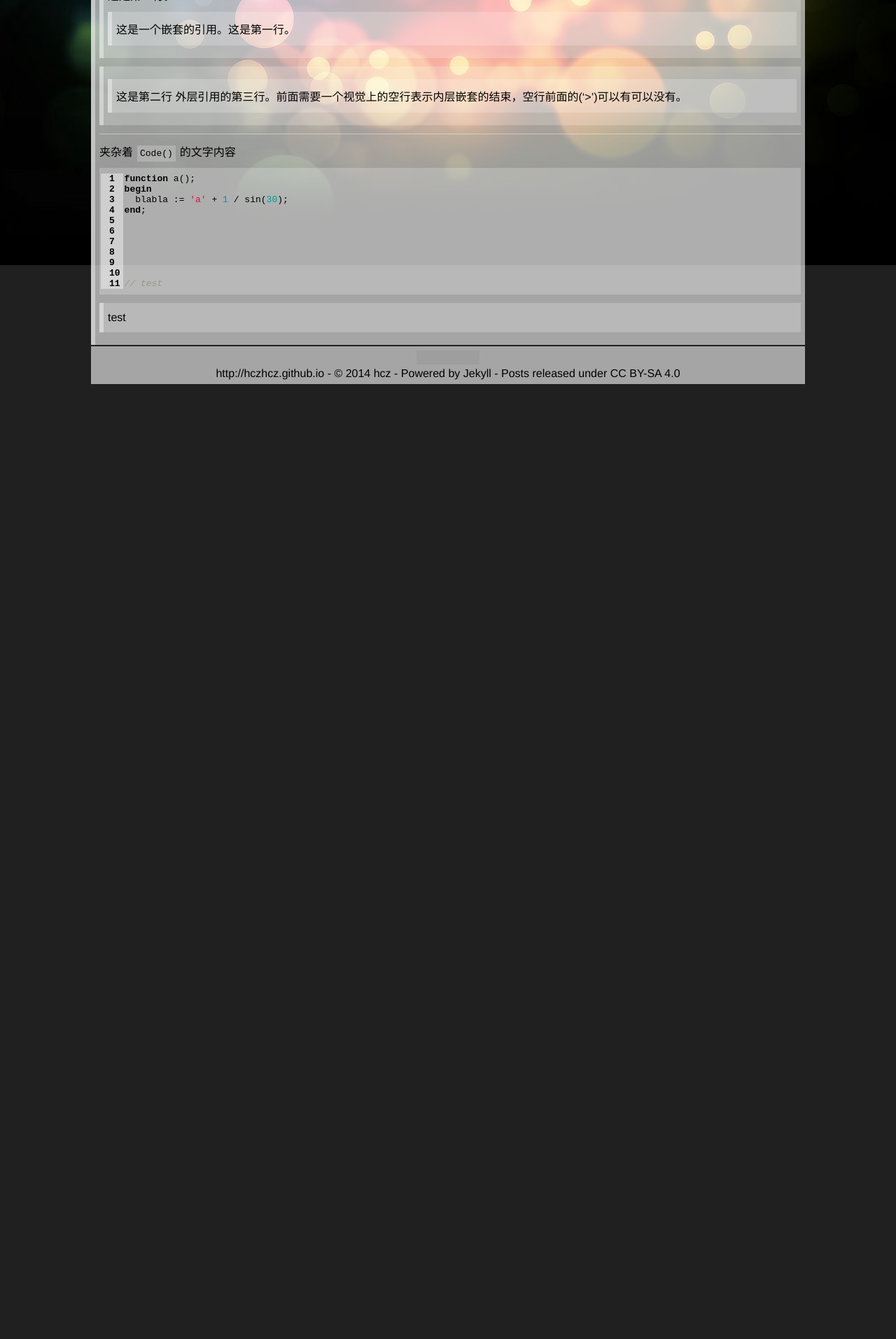
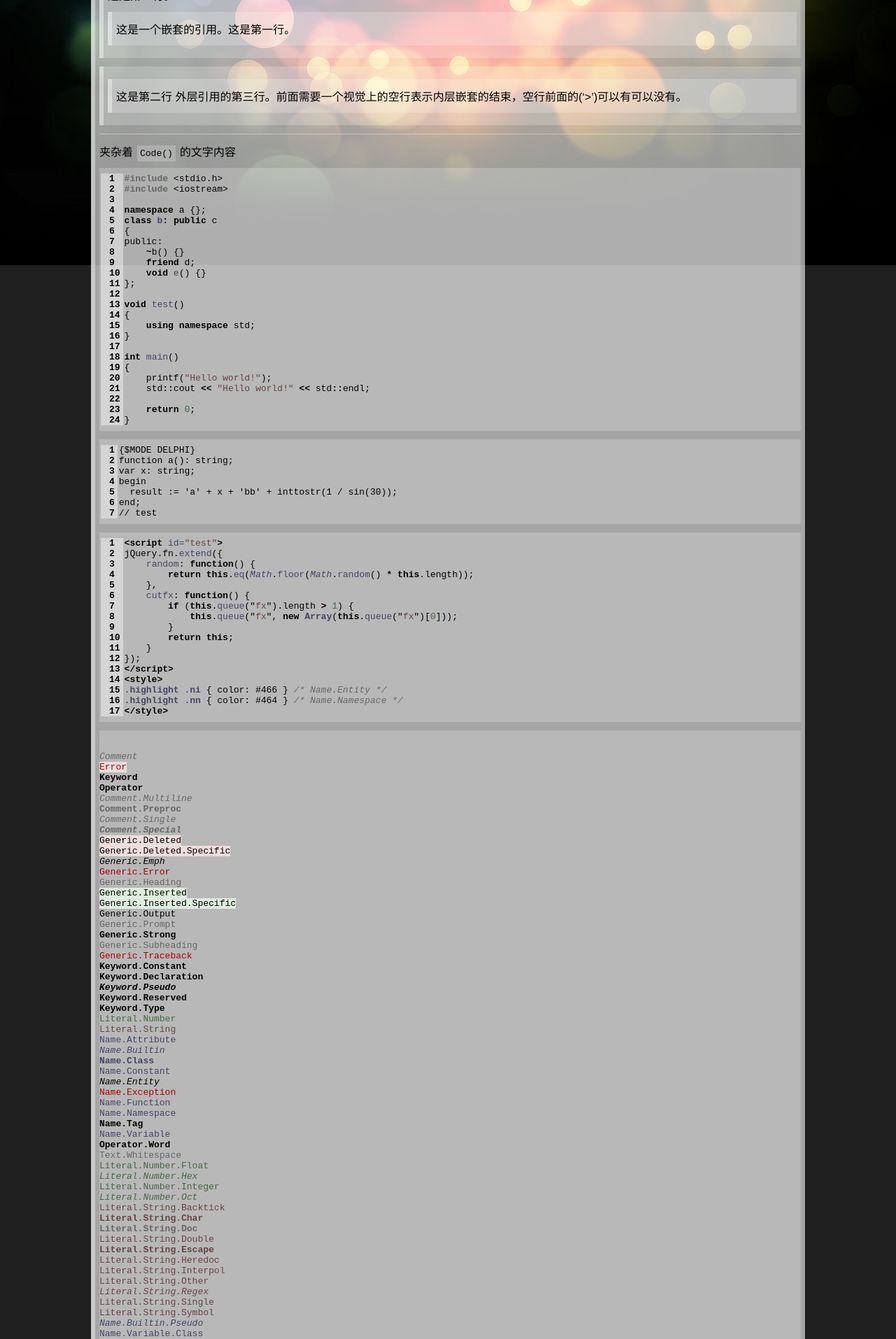
Before and after one commit to hczhcz/hczhcz.github.io, a Jekyll site: the page built from _posts/2014-01-09-test.md, in a window 1280 px wide. Shown: the part 521-2435 px from the top of the page at 70% size. Built offline with Jekyll 4.4.1, drawn with Linux system fonts in a browser that asks for light colours; before the commit the page ends 1072 px from its top, so only the background shows below that; some of the changed text lies outside the part shown; grey boxes are pictures that could not be loaded.

Commit message:
modify syntax highlight

```diff
--- a/_posts/2014-01-09-test.md
+++ b/_posts/2014-01-09-test.md
@@ -47,18 +47,126 @@ Spain.
 
 夹杂着`Code()`的文字内容
 
-{% highlight pascal linenos %}
-function a();
+{% highlight c++ linenos %}
+#include <stdio.h>
+#include <iostream>
+
+namespace a {};
+class b: public c
+{
+public:
+    ~b() {}
+    friend d;
+    void e() {}
+};
+
+void test()
+{
+    using namespace std;
+}
+
+int main()
+{
+    printf("Hello world!");
+    std::cout << "Hello world!" << std::endl;
+
+    return 0;
+}
+{% endhighlight %}
+
+{% highlight delphi linenos %}
+{$MODE DELPHI}
+function a(): string;
+var x: string;
 begin
-  blabla := 'a' + 1 / sin(30);
+  result := 'a' + x + 'bb' + inttostr(1 / sin(30));
 end;
-
-
-
-
-
-
 // test
 {% endhighlight %}
 
+
+{% highlight html linenos %}
+<script id="test">
+jQuery.fn.extend({
+    random: function() {
+        return this.eq(Math.floor(Math.random() * this.length));
+    },
+    cutfx: function() {
+        if (this.queue("fx").length > 1) {
+            this.queue("fx", new Array(this.queue("fx")[0]));
+        }
+        return this;
+    }
+});
+</script>
+<style>
+.highlight .ni { color: #466 } /* Name.Entity */
+.highlight .nn { color: #464 } /* Name.Namespace */
+</style>
+{% endhighlight %}
+
+<pre class="highlight"><code>
+
+<span class="c">Comment</span>
+<span class="err">Error</span>
+<span class="k">Keyword</span>
+<span class="o">Operator</span>
+<span class="cm">Comment.Multiline</span>
+<span class="cp">Comment.Preproc</span>
+<span class="c1">Comment.Single</span>
+<span class="cs">Comment.Special</span>
+<span class="gd">Generic.Deleted</span>
+<span class="gd">Generic.Deleted.Specific</span>
+<span class="ge">Generic.Emph</span>
+<span class="gr">Generic.Error</span>
+<span class="gh">Generic.Heading</span>
+<span class="gi">Generic.Inserted</span>
+<span class="gi">Generic.Inserted.Specific</span>
+<span class="go">Generic.Output</span>
+<span class="gp">Generic.Prompt</span>
+<span class="gs">Generic.Strong</span>
+<span class="gu">Generic.Subheading</span>
+<span class="gt">Generic.Traceback</span>
+<span class="kc">Keyword.Constant</span>
+<span class="kd">Keyword.Declaration</span>
+<span class="kp">Keyword.Pseudo</span>
+<span class="kr">Keyword.Reserved</span>
+<span class="kt">Keyword.Type</span>
+<span class="m">Literal.Number</span>
+<span class="s">Literal.String</span>
+<span class="na">Name.Attribute</span>
+<span class="nb">Name.Builtin</span>
+<span class="nc">Name.Class</span>
+<span class="no">Name.Constant</span>
+<span class="ni">Name.Entity</span>
+<span class="ne">Name.Exception</span>
+<span class="nf">Name.Function</span>
+<span class="nn">Name.Namespace</span>
+<span class="nt">Name.Tag</span>
+<span class="nv">Name.Variable</span>
+<span class="ow">Operator.Word</span>
+<span class="w">Text.Whitespace</span>
+<span class="mf">Literal.Number.Float</span>
+<span class="mh">Literal.Number.Hex</span>
+<span class="mi">Literal.Number.Integer</span>
+<span class="mo">Literal.Number.Oct</span>
+<span class="sb">Literal.String.Backtick</span>
+<span class="sc">Literal.String.Char</span>
+<span class="sd">Literal.String.Doc</span>
+<span class="s2">Literal.String.Double</span>
+<span class="se">Literal.String.Escape</span>
+<span class="sh">Literal.String.Heredoc</span>
+<span class="si">Literal.String.Interpol</span>
+<span class="sx">Literal.String.Other</span>
+<span class="sr">Literal.String.Regex</span>
+<span class="s1">Literal.String.Single</span>
+<span class="ss">Literal.String.Symbol</span>
+<span class="bp">Name.Builtin.Pseudo</span>
+<span class="vc">Name.Variable.Class</span>
+<span class="vg">Name.Variable.Global</span>
+<span class="vi">Name.Variable.Instance</span>
+<span class="il">Literal.Number.Integer.Long</span>
+
+</code></pre>
+
 > test
--- a/style/default.css
+++ b/style/default.css
@@ -55,7 +55,7 @@ code {
 pre code {
     display: block;
     margin: 12px 0;
-    padding: 0px;
+    padding: 0;
     height: auto;
 }
 
--- a/style/syntax.css
+++ b/style/syntax.css
@@ -7,62 +7,62 @@
 
 /* from  mojombo/tpw */
 
-.highlight .c { color: #999; font-style: italic } /* Comment */
-.highlight .err { color: #a61717; background-color: #e3d2d2 } /* Error */
+.highlight .c { color: #666; font-style: italic } /* Comment */
+.highlight .err { color: #a00; background-color: #edd } /* Error */
 .highlight .k { font-weight: bold } /* Keyword */
 .highlight .o { font-weight: bold } /* Operator */
-.highlight .cm { color: #999988; font-style: italic } /* Comment.Multiline */
-.highlight .cp { color: #999999; font-weight: bold } /* Comment.Preproc */
-.highlight .c1 { color: #999988; font-style: italic } /* Comment.Single */
-.highlight .cs { color: #999999; font-weight: bold; font-style: italic } /* Comment.Special */
-.highlight .gd { color: #000000; background-color: #ffdddd } /* Generic.Deleted */
-.highlight .gd .x { color: #000000; background-color: #ffaaaa } /* Generic.Deleted.Specific */
+.highlight .cm { color: #666; font-style: italic } /* Comment.Multiline */
+.highlight .cp { color: #666; font-weight: bold } /* Comment.Preproc */
+.highlight .c1 { color: #666; font-style: italic } /* Comment.Single */
+.highlight .cs { color: #666; font-weight: bold; font-style: italic } /* Comment.Special */
+.highlight .gd { color: #000; background-color: #edd } /* Generic.Deleted */
+.highlight .gd .x { color: #000; background-color: #eaa } /* Generic.Deleted.Specific */
 .highlight .ge { font-style: italic } /* Generic.Emph */
-.highlight .gr { color: #aa0000 } /* Generic.Error */
-.highlight .gh { color: #999999 } /* Generic.Heading */
-.highlight .gi { color: #000000; background-color: #ddffdd } /* Generic.Inserted */
-.highlight .gi .x { color: #000000; background-color: #aaffaa } /* Generic.Inserted.Specific */
-.highlight .go { color: #888888 } /* Generic.Output */
-.highlight .gp { color: #555555 } /* Generic.Prompt */
+.highlight .gr { color: #a00 } /* Generic.Error */
+.highlight .gh { color: #666 } /* Generic.Heading */
+.highlight .gi { color: #000; background-color: #ded } /* Generic.Inserted */
+.highlight .gi .x { color: #000; background-color: #aea } /* Generic.Inserted.Specific */
+.highlight .go { } /* Generic.Output */
+.highlight .gp { color: #666 } /* Generic.Prompt */
 .highlight .gs { font-weight: bold } /* Generic.Strong */
-.highlight .gu { color: #aaaaaa } /* Generic.Subheading */
-.highlight .gt { color: #aa0000 } /* Generic.Traceback */
+.highlight .gu { color: #666 } /* Generic.Subheading */
+.highlight .gt { color: #a00 } /* Generic.Traceback */
 .highlight .kc { font-weight: bold } /* Keyword.Constant */
 .highlight .kd { font-weight: bold } /* Keyword.Declaration */
-.highlight .kp { font-weight: bold } /* Keyword.Pseudo */
+.highlight .kp { font-weight: bold; font-style: italic } /* Keyword.Pseudo */
 .highlight .kr { font-weight: bold } /* Keyword.Reserved */
-.highlight .kt { color: #445588; font-weight: bold } /* Keyword.Type */
-.highlight .m { color: #009999 } /* Literal.Number */
-.highlight .s { color: #d14 } /* Literal.String */
-.highlight .na { color: #008080 } /* Name.Attribute */
-.highlight .nb { color: #0086B3 } /* Name.Builtin */
-.highlight .nc { color: #445588; font-weight: bold } /* Name.Class */
-.highlight .no { color: #008080 } /* Name.Constant */
-.highlight .ni { color: #800080 } /* Name.Entity */
-.highlight .ne { color: #990000; font-weight: bold } /* Name.Exception */
-.highlight .nf { color: #990000; font-weight: bold } /* Name.Function */
-.highlight .nn { color: #555555 } /* Name.Namespace */
-.highlight .nt { color: #000080 } /* Name.Tag */
-.highlight .nv { color: #008080 } /* Name.Variable */
+.highlight .kt { font-weight: bold } /* Keyword.Type */
+.highlight .m { color: #464 } /* Literal.Number */
+.highlight .s { color: #644 } /* Literal.String */
+.highlight .na { color: #446 } /* Name.Attribute */
+.highlight .nb { color: #446; font-style: italic } /* Name.Builtin */
+.highlight .nc { color: #446; font-weight: bold } /* Name.Class */
+.highlight .no { color: #446 } /* Name.Constant */
+.highlight .ni { font-style: italic } /* Name.Entity */
+.highlight .ne { color: #a00 } /* Name.Exception */
+.highlight .nf { color: #446 } /* Name.Function */
+.highlight .nn { color: #446 } /* Name.Namespace */
+.highlight .nt { font-weight: bold } /* Name.Tag */
+.highlight .nv { color: #446 } /* Name.Variable */
 .highlight .ow { font-weight: bold } /* Operator.Word */
-.highlight .w { color: #bbbbbb } /* Text.Whitespace */
-.highlight .mf { color: #009999 } /* Literal.Number.Float */
-.highlight .mh { color: #009999 } /* Literal.Number.Hex */
-.highlight .mi { color: #009999 } /* Literal.Number.Integer */
-.highlight .mo { color: #009999 } /* Literal.Number.Oct */
-.highlight .sb { color: #d14 } /* Literal.String.Backtick */
-.highlight .sc { color: #d14 } /* Literal.String.Char */
-.highlight .sd { color: #d14 } /* Literal.String.Doc */
-.highlight .s2 { color: #d14 } /* Literal.String.Double */
-.highlight .se { color: #d14 } /* Literal.String.Escape */
-.highlight .sh { color: #d14 } /* Literal.String.Heredoc */
-.highlight .si { color: #d14 } /* Literal.String.Interpol */
-.highlight .sx { color: #d14 } /* Literal.String.Other */
-.highlight .sr { color: #009926 } /* Literal.String.Regex */
-.highlight .s1 { color: #d14 } /* Literal.String.Single */
-.highlight .ss { color: #990073 } /* Literal.String.Symbol */
-.highlight .bp { color: #999999 } /* Name.Builtin.Pseudo */
-.highlight .vc { color: #008080 } /* Name.Variable.Class */
-.highlight .vg { color: #008080 } /* Name.Variable.Global */
-.highlight .vi { color: #008080 } /* Name.Variable.Instance */
-.highlight .il { color: #009999 } /* Literal.Number.Integer.Long */
+.highlight .w { color: #666 } /* Text.Whitespace */
+.highlight .mf { color: #464 } /* Literal.Number.Float */
+.highlight .mh { color: #464; font-style: italic } /* Literal.Number.Hex */
+.highlight .mi { color: #464 } /* Literal.Number.Integer */
+.highlight .mo { color: #464; font-style: italic } /* Literal.Number.Oct */
+.highlight .sb { color: #644 } /* Literal.String.Backtick */
+.highlight .sc { color: #644; font-weight: bold } /* Literal.String.Char */
+.highlight .sd { color: #666; font-weight: bold } /* Literal.String.Doc */
+.highlight .s2 { color: #644 } /* Literal.String.Double */
+.highlight .se { color: #644; font-weight: bold } /* Literal.String.Escape */
+.highlight .sh { color: #644 } /* Literal.String.Heredoc */
+.highlight .si { color: #644 } /* Literal.String.Interpol */
+.highlight .sx { color: #644 } /* Literal.String.Other */
+.highlight .sr { color: #644; font-style: italic } /* Literal.String.Regex */
+.highlight .s1 { color: #644 } /* Literal.String.Single */
+.highlight .ss { color: #644 } /* Literal.String.Symbol */
+.highlight .bp { color: #446; font-style: italic } /* Name.Builtin.Pseudo */
+.highlight .vc { color: #446 } /* Name.Variable.Class */
+.highlight .vg { color: #446 } /* Name.Variable.Global */
+.highlight .vi { color: #446 } /* Name.Variable.Instance */
+.highlight .il { color: #464 } /* Literal.Number.Integer.Long */
```
